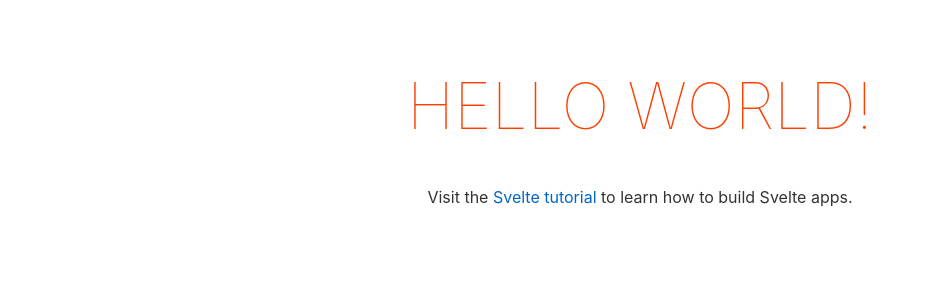
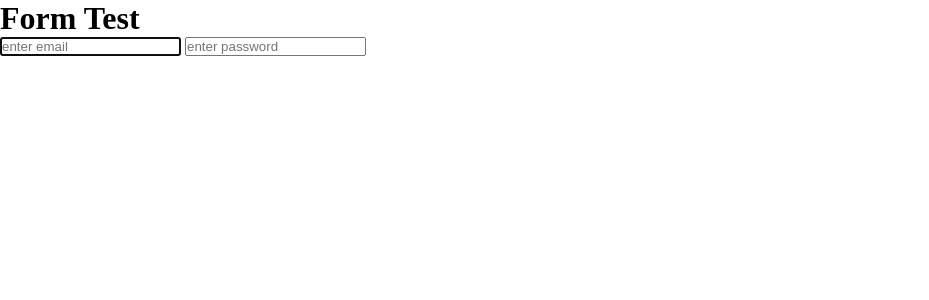
Before and after one commit to adamponddesign/svelte-login-mock-up, a Svelte app: page / in a window 1280 px wide. Shown: the top 300 px of the page, without its empty margins (0-929 px from the left). Built offline with nearby package versions, Linux system fonts and the light colour scheme.

Commit message:
form fields added, logic added for typetimer, email check, focus onmount

```diff
--- a/public/global.css
+++ b/public/global.css
@@ -1,66 +1,5 @@
-html, body {
-	position: relative;
-	width: 100%;
-	height: 100%;
+* {
+	margin: 0;
+	padding: 0;
+	box-sizing: border-box;
 }
-
-body {
-	color: #333;
-	margin: 0;
-	padding: 8px;
-	box-sizing: border-box;
-	font-family: -apple-system, BlinkMacSystemFont, "Segoe UI", Roboto, Oxygen-Sans, Ubuntu, Cantarell, "Helvetica Neue", sans-serif;
-}
-
-a {
-	color: rgb(0,100,200);
-	text-decoration: none;
-}
-
-a:hover {
-	text-decoration: underline;
-}
-
-a:visited {
-	color: rgb(0,80,160);
-}
-
-label {
-	display: block;
-}
-
-input, button, select, textarea {
-	font-family: inherit;
-	font-size: inherit;
-	padding: 0.4em;
-	margin: 0 0 0.5em 0;
-	box-sizing: border-box;
-	border: 1px solid #ccc;
-	border-radius: 2px;
-}
-
-input:disabled {
-	color: #ccc;
-}
-
-input[type="range"] {
-	height: 0;
-}
-
-button {
-	color: #333;
-	background-color: #f4f4f4;
-	outline: none;
-}
-
-button:disabled {
-	color: #999;
-}
-
-button:not(:disabled):active {
-	background-color: #ddd;
-}
-
-button:focus {
-	border-color: #666;
-}
--- a/src/App.svelte
+++ b/src/App.svelte
@@ -1,30 +1,52 @@
 <script>
-	export let name;
+	import { onMount } from 'svelte';
+	let name;
+	let password;
+	let typingTimer;                //timer identifier
+	let finishedTypingInterval = 3000;  //time in ms (3 seconds)
+	let emailInputRef;	// for .focus() onMount and if validation fails
+
+
+
+	onMount(() => {
+        emailInputRef.focus()	// focus email input on page load
+    });
+
+
+	const typeTimer = () => {
+		clearTimeout(typingTimer); 	//reset the timer on keyup
+		if (name) {		// if name exists
+			typingTimer = setTimeout(checkEmail, finishedTypingInterval);	// run the 'checkEmail' function after the 'finishedTypingInterval' amount of time
+		}
+
+	}
+	const checkEmail = () => {
+		console.log('checkEmail')
+		emailInputRef.focus() 	// refocus on email input if validation failed
+	}
+
 </script>
 
+
+
+
+
+
 <main>
-	<h1>Hello {name}!</h1>
-	<p>Visit the <a href="https://svelte.dev/tutorial">Svelte tutorial</a> to learn how to build Svelte apps.</p>
+	<h1>Form Test</h1>
+	<form>
+
+		<input bind:this={emailInputRef} on:blur={checkEmail} on:keyup={typeTimer} bind:value={name} placeholder="enter email" type='email'>
+
+		<input autocomplete="off" bind:value={password} placeholder="enter password" type='password'>
+
+
+	</form>
 </main>
 
+
+
+
+
 <style>
-	main {
-		text-align: center;
-		padding: 1em;
-		max-width: 240px;
-		margin: 0 auto;
-	}
-
-	h1 {
-		color: #ff3e00;
-		text-transform: uppercase;
-		font-size: 4em;
-		font-weight: 100;
-	}
-
-	@media (min-width: 640px) {
-		main {
-			max-width: none;
-		}
-	}
 </style>
--- a/src/main.js
+++ b/src/main.js
@@ -1,10 +1,7 @@
 import App from './App.svelte';
 
 const app = new App({
-	target: document.body,
-	props: {
-		name: 'world'
-	}
+	target: document.body
 });
 
 export default app;
```
